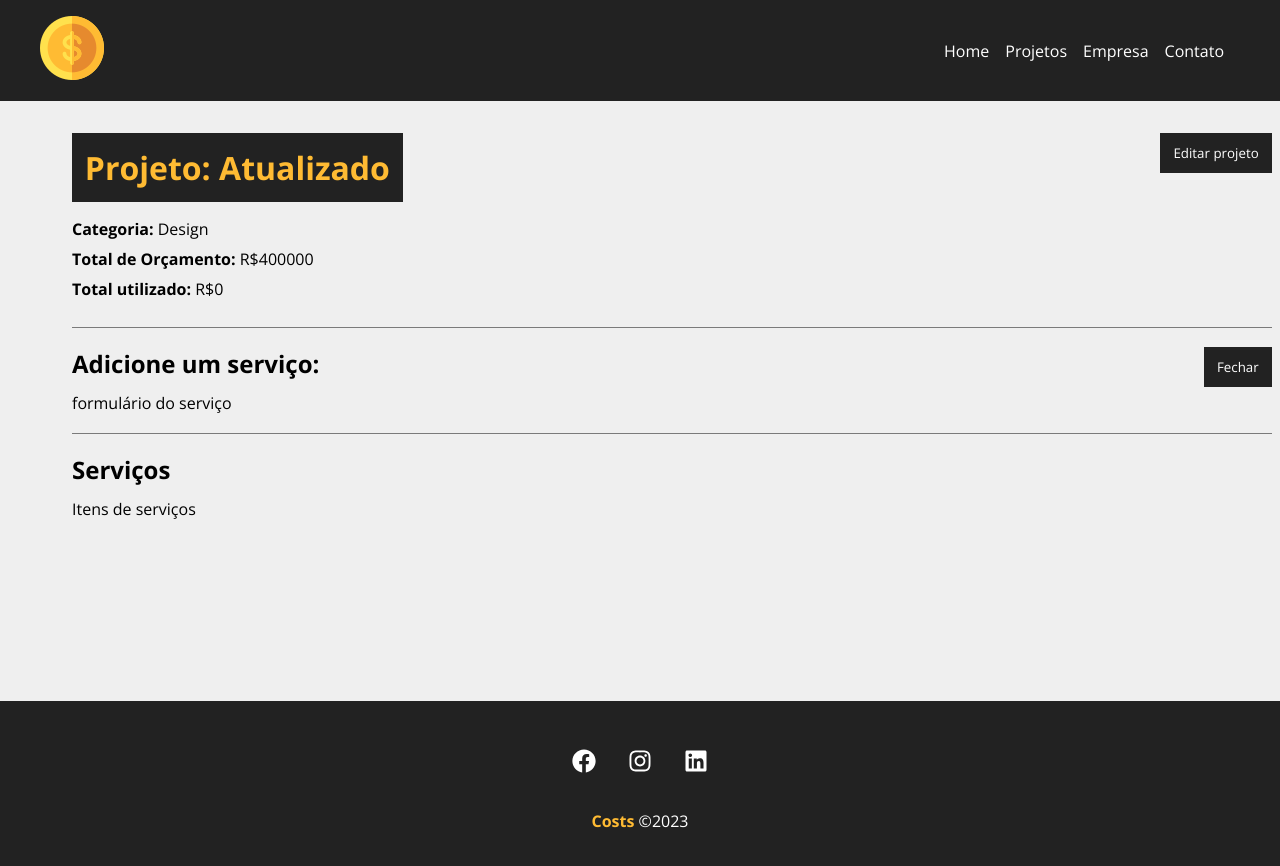
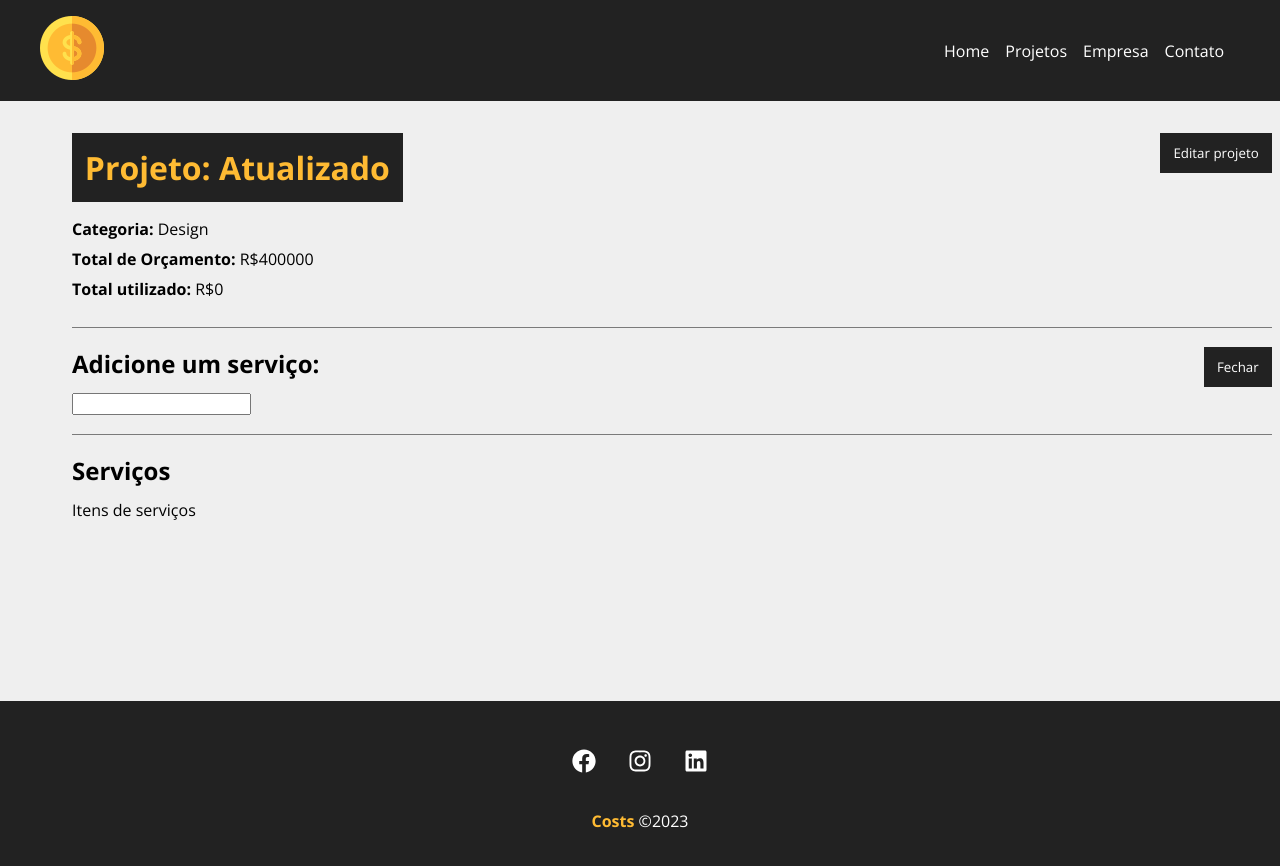
Before and after one commit to estevaosilva7/Costs-React, a React (Create React App) app in the folder costs/: page /project/14 in a window 1280 px wide. Both pictures are taken after a click on the button "Adicionar serviço". Shown: the top 866 px of the page. Built offline with nearby package versions, Linux system fonts and the light colour scheme; data requests are answered from the project's data file.

Commit message:
Adicionando novos serviços

```diff
--- a/costs/src/components/pages/Project.js
+++ b/costs/src/components/pages/Project.js
@@ -6,6 +6,8 @@ import Message from '../layout/Message'
 import { useParams } from 'react-router-dom'
 import { useState, useEffect } from 'react'
 import ProjectForm from '../project/ProjectForm'
+import ServiceForm from '../service/ServiceForm'
+
 
 
 function Project() {
@@ -105,8 +107,10 @@ function Project() {
                     <button className={styles.btn} onClick={toggleServiceForm} >
                         {!showServiceForm ? 'Adicionar serviço' : 'Fechar'}
                     </button>
-                    <div className={styles.project_info} >
-                        {showServiceForm && <div> formulário do serviço </div> }
+                    <div className={styles.project_info}>
+                        {showServiceForm && (
+                            <ServiceForm />
+                        )}
                     </div>
                 </div>
                 <h2> Serviços</h2>
--- /dev/null
+++ b/costs/src/components/service/ServiceForm.js
@@ -0,0 +1,10 @@
+function ServiceForm() {
+    return(
+        <form action="">
+        <input type="text" />
+
+        </form>
+    )
+}
+
+export default ServiceForm
```
